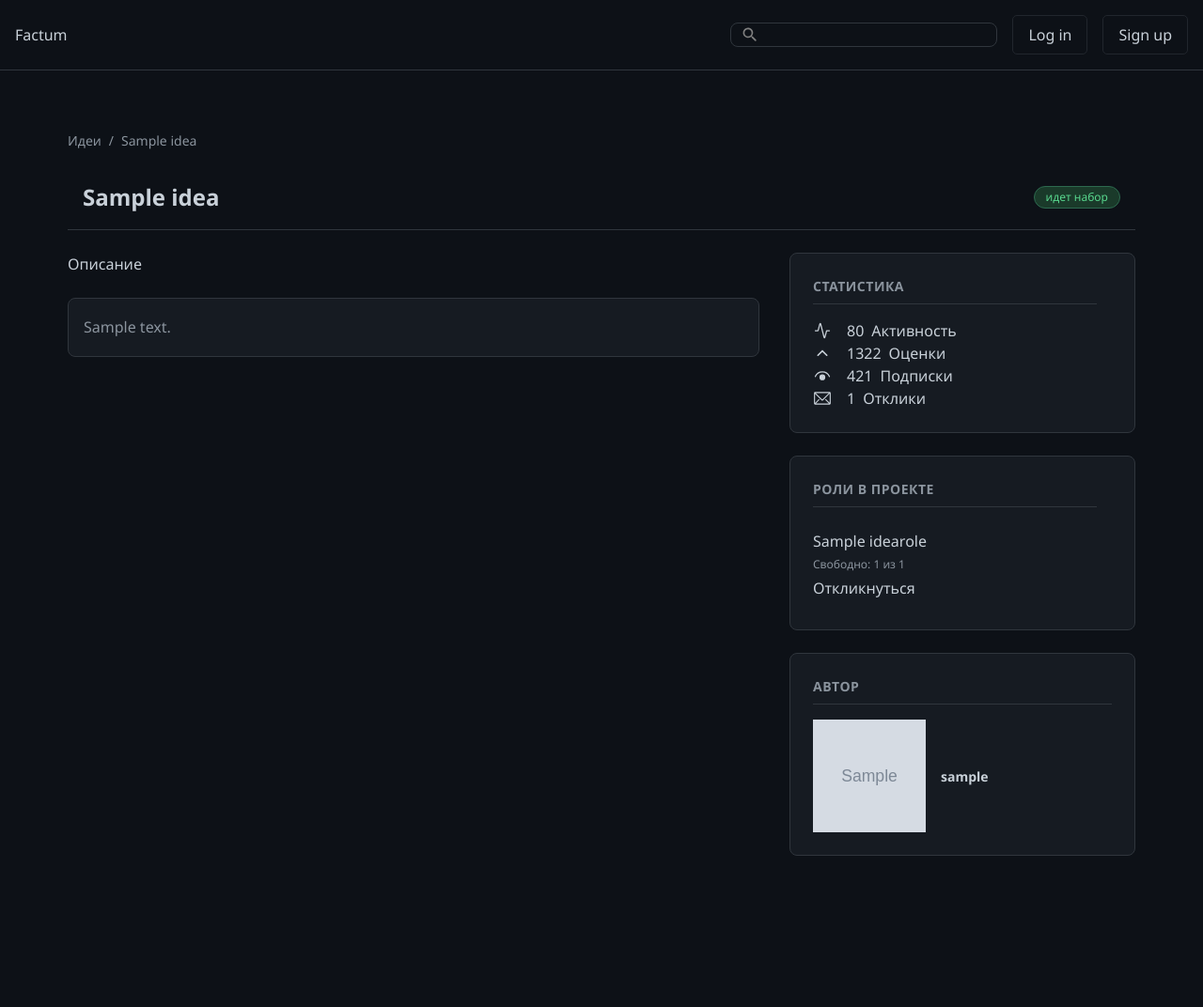
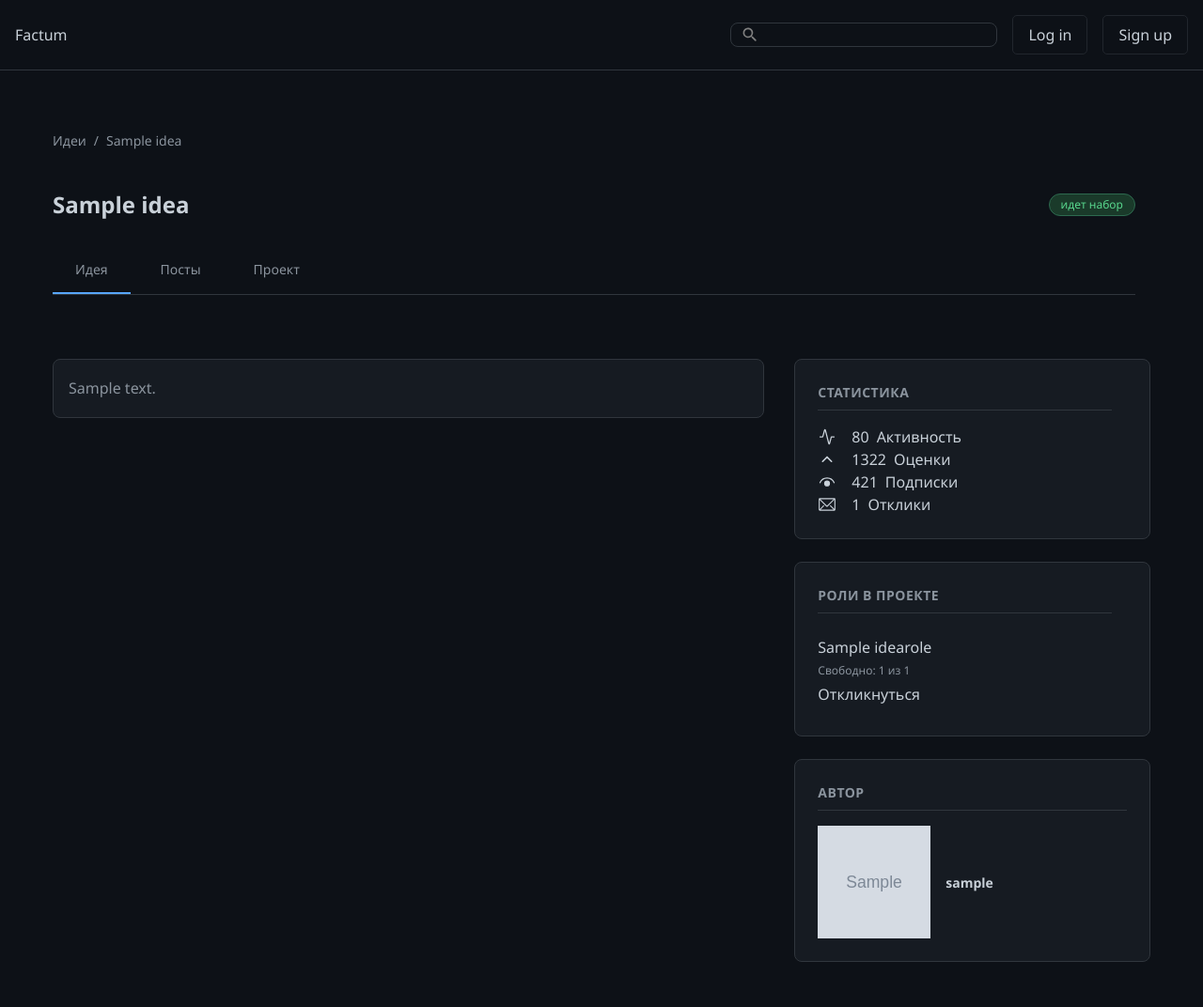
Before and after one commit to danilov-dev/factum-task-manager, a Django app: page /ideas/1/ in a window 1280 px wide. Shown: the whole page at 94% size. Before the commit the page ends 911 px from the top, so only its background shows below. Run offline with Django 5.2, Linux system fonts and the light colour scheme; tables that the repository leaves empty hold one stand-in row (values such as "Sample post"); grey boxes marked "Sample" are stand-in pictures; some libraries are stand-ins or nearby versions.

Commit message:
Added link bar for idea detail page

```diff
--- a/apps/ideas/templates/ideas/ideas/idea_detail.html
+++ b/apps/ideas/templates/ideas/ideas/idea_detail.html
@@ -4,7 +4,7 @@
 {% load markdown_tags %}
 
 {% block content %}
-<div class="container">
+<div class="stack">
 
     <!-- Хлебные крошки -->
     <nav class="breadcrumb" aria-label="breadcrumb">
@@ -13,11 +13,13 @@
     </nav>
 
     <!-- HEADER BLOCK -->
-    <header class="card-header-block grid-title">
+    <div class="card-header-block grid-title">
+        <div class="stack">
             <div class="cluster">
                 {%if user == idea.author%}
                 <a href="{% url 'ideas:edit' pk=idea.pk %}" class="icon-link ">
-                <svg class="icon" xmlns="http://www.w3.org/2000/svg" width="1em" height="1em" viewBox="0 0 24 24"><title
+                    <svg class="icon" xmlns="http://www.w3.org/2000/svg" width="1em" height="1em" viewBox="0 0 24 24">
+                        <title
                                 xmlns="">
                             edit</title>
                         <path fill="none" stroke="currentColor" stroke-linecap="round" stroke-linejoin="round"
@@ -28,18 +30,32 @@
                 {%endif%}
                 <h1 class="card-header-block__title"
                     title="{{idea.title}}">{{ idea.title }}</h1>
-        </div>
                 <div class="cluster">
                     <div class="status-badge status-{{ idea.status }}">{{ idea.get_status_display }}</div>
                 </div>
-    </header>
+            </div>
+
+            <!--Ссылки на дополнительные страницы-->
+            <div class="tab-bar" style="margin-bottom: 20px;">
+                <div class="tab-item-wrapper {% if idea %} active {% endif %} ">
+                    <a href="#" class="tab-item ">Идея</a>
+                </div>
+                <div class="tab-item-wrapper">
+                    <p class="tab-item ">Посты</p>
+                </div>
+                <div class="tab-item-wrapper">
+                    <p class="tab-item ">Проект</p>
+                </div>
+            </div>
+
+        </div>
+    </div>
 
     <!-- Асимметричная сетка: контент + сайдбар -->
     <div class="asymmetric-grid">
 
         <!-- Левая колонка: описание -->
         <section class="stack">
-            <h3 class="grid-title">Описание</h3>
             <div class="sidebar-panel markdown-editor__preview expandable-text">
                 <div class="text-block  " style="padding: 0; margin: 0; max-width: none;">
                     {{ idea.description|markdown }}
--- a/static/css/objects/compositions.css
+++ b/static/css/objects/compositions.css
@@ -451,7 +451,6 @@
     flex-wrap: wrap;
     gap: var(--space-xs);
     border-bottom: var(--border-thickness) solid var(--border-color);
-    padding-bottom: var(--space-xs);
 }
 
 .tab-item {
@@ -476,13 +475,14 @@
 
 .tab-item-wrapper{
     padding: var(--space-xs) 0;
-
+    align-content: center;
 }
 
 .tab-item-wrapper.active {
     color: var(--text-primary);
     border-bottom: 2px solid var(--link-color);
     transition: all 0.2s;
+
 }
 
 /* 19. Шапка сайта */
```
Lines whose indentation alone changed are shown as unchanged.
